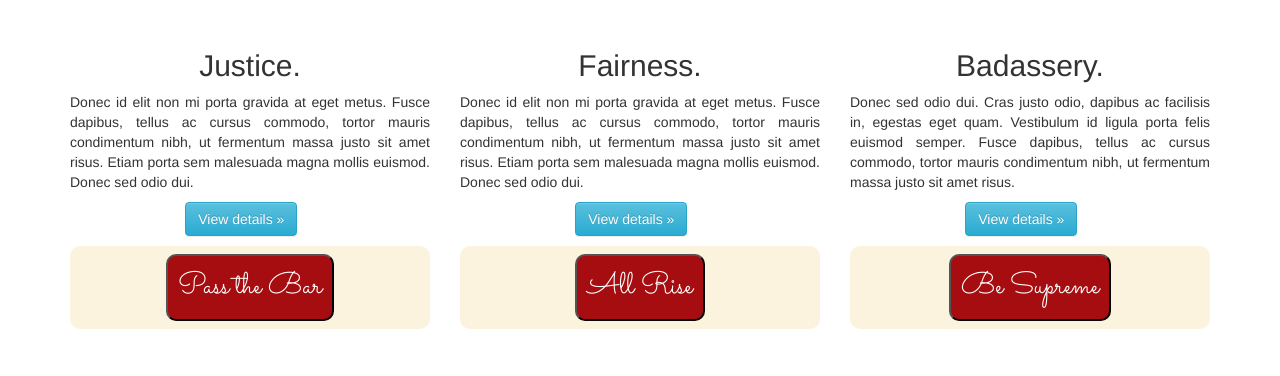
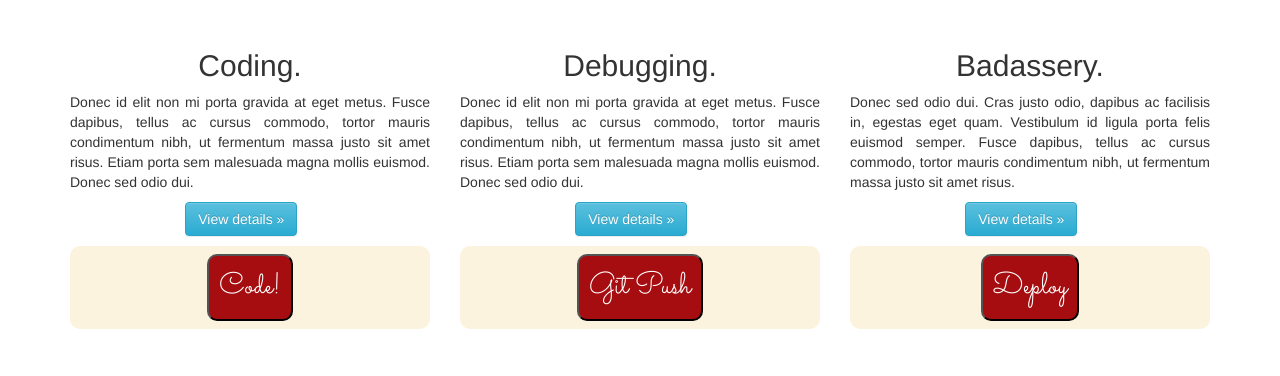
Before and after one commit to Laurab-io/my-first-blog, a Django app: page / in a window 1280 px wide. Shown: the part 351-727 px from the top of the page. Run offline with Django 3.2, Linux system fonts and the light colour scheme; data that the repository does not hold is empty; some libraries are stand-ins or nearby versions.

Commit message:
changed mission of message

```diff
--- a/blog/templates/blog/post_list.html
+++ b/blog/templates/blog/post_list.html
@@ -23,8 +23,8 @@
 <section class="home-hero jumbotron" style="background-image: url('http://www.vogue.com/wp-content/uploads/2015/10/29/01-notorious-rbg.jpg');">
   <div class="row">
     <div class="home-hero-info">
-      <h1>Notorious RBG</h1>
-      <h6>Habeas corpus, Bitch.</h6>
+      <h1>Django Girls!</h1>
+      <h6>Denver, CO</h6>
       <!-- <p><a class="btn btn-info btn-large">Learn more &raquo;</a></p> -->
         <br>
     </div>
@@ -33,12 +33,12 @@
 <section class="home-cta container">
   <div class="row">
     <div class="col-sm-4">
-      <h2>Justice.</h2>
+      <h2>Coding.</h2>
       <p>Donec id elit non mi porta gravida at eget metus. Fusce dapibus, tellus ac cursus commodo, tortor mauris condimentum nibh, ut fermentum massa justo sit amet risus. Etiam porta sem malesuada magna mollis euismod. Donec sed odio dui. </p>
       <p><a class="btn btn-info btn-large" href="#">View details &raquo;</a></p>
     </div>
     <div class="col-sm-4">
-      <h2>Fairness.</h2>
+      <h2>Debugging.</h2>
       <p>Donec id elit non mi porta gravida at eget metus. Fusce dapibus, tellus ac cursus commodo, tortor mauris condimentum nibh, ut fermentum massa justo sit amet risus. Etiam porta sem malesuada magna mollis euismod. Donec sed odio dui. </p>
       <p><a class="btn btn-info btn-large" href="#">View details &raquo;</a></p>
    </div>
@@ -53,13 +53,13 @@
 <section class="home-two container">
   <div class="row">
     <div class="col-sm-4">
-      <p><button>Pass the Bar</button></p>
+      <p><button>Code!</button></p>
     </div>
     <div class="col-sm-4">
-      <p><button>All Rise</button></p>
+      <p><button>Git Push</button></p>
    </div>
     <div class="col-sm-4">
-      <p><button>Be Supreme</button></p>
+      <p><button>Deploy</button></p>
     </div>
   </div>
 </section>
@@ -72,8 +72,8 @@
   <div class="col-md-6">
   </div>
 </div class="col-md-3">
-<p>You can't spell <br>'Truth' </p>
-  <h6 class="classy">without RUTH</h6>
+<p>Django is the <br>'best framework' </p>
+  <h6 class="classy"> And Python Rocks!</h6>
 </div>
   </div>
 </section>
```
